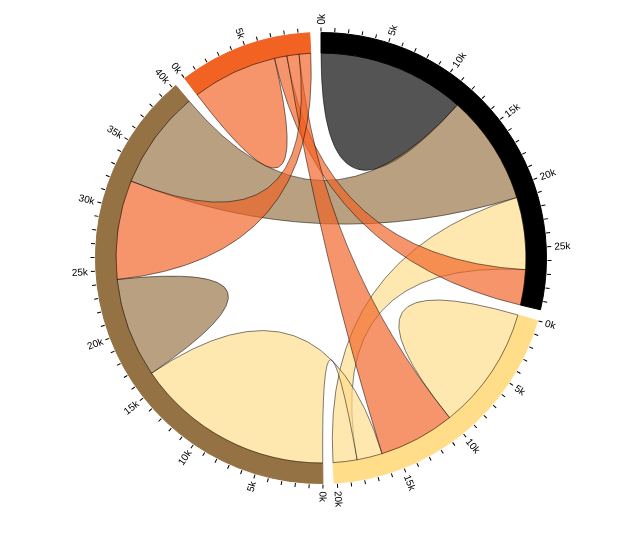
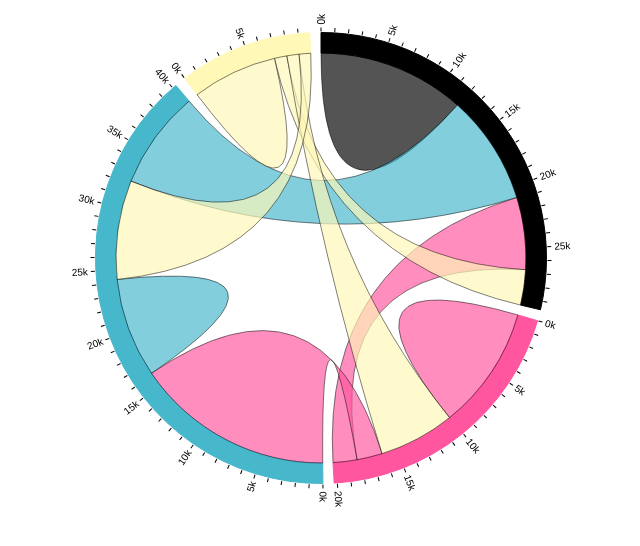
Before and after one commit to mamix1116/sandbox, a plain HTML site: page index.html in a window 1280 px wide. Shown: the whole page, without its empty margins (167-807 px from the left). Drawn offline with nearby package versions, Linux system fonts and the light colour scheme.

Commit message:
change color

```diff
--- a/index.html
+++ b/index.html
@@ -37,7 +37,7 @@ var width = 960,
 
 var fill = d3.scale.ordinal()
     .domain(d3.range(4))
-    .range(["#000000", "#FFDD89", "#957244", "#F26223"]);
+    .range(["#000000", "#FF569F", "#47B7CC", "#FFF8B6"]);
 
 var svg = d3.select("body").append("svg")
     .attr("width", width)
```
